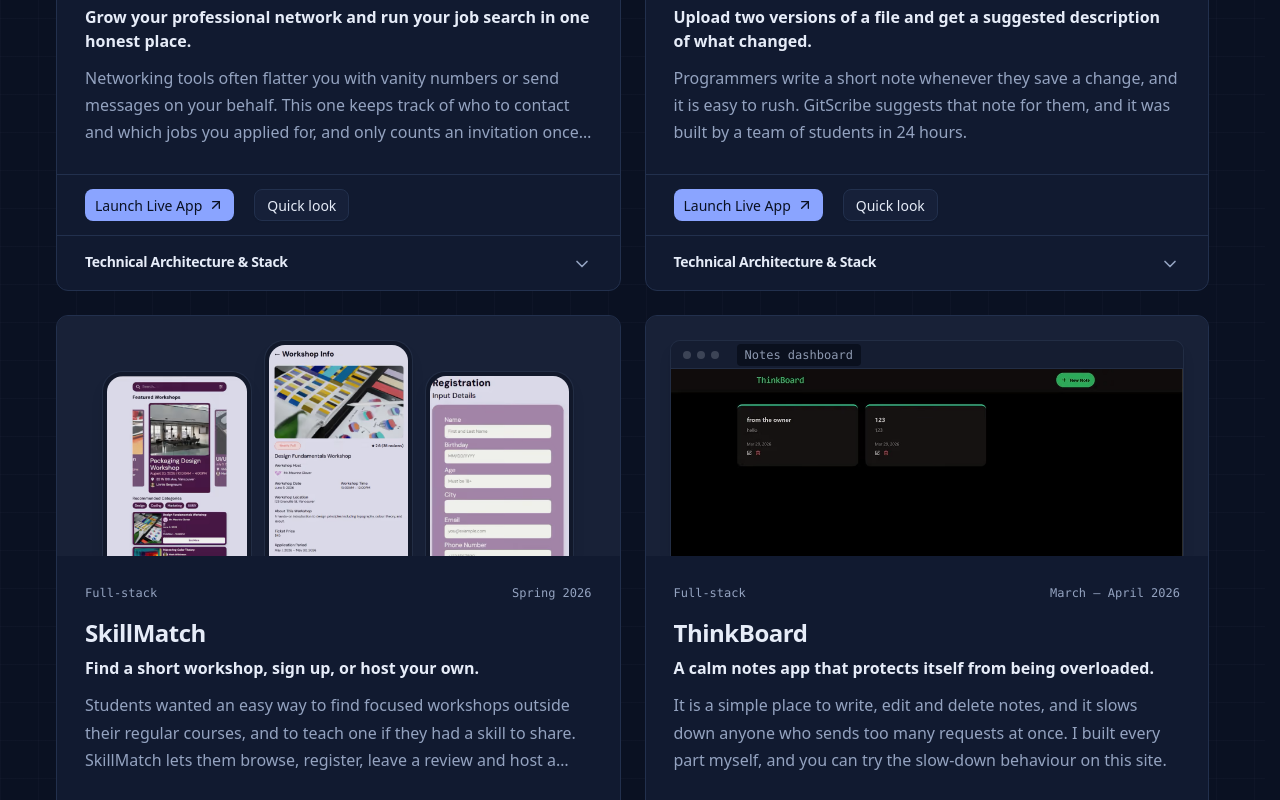
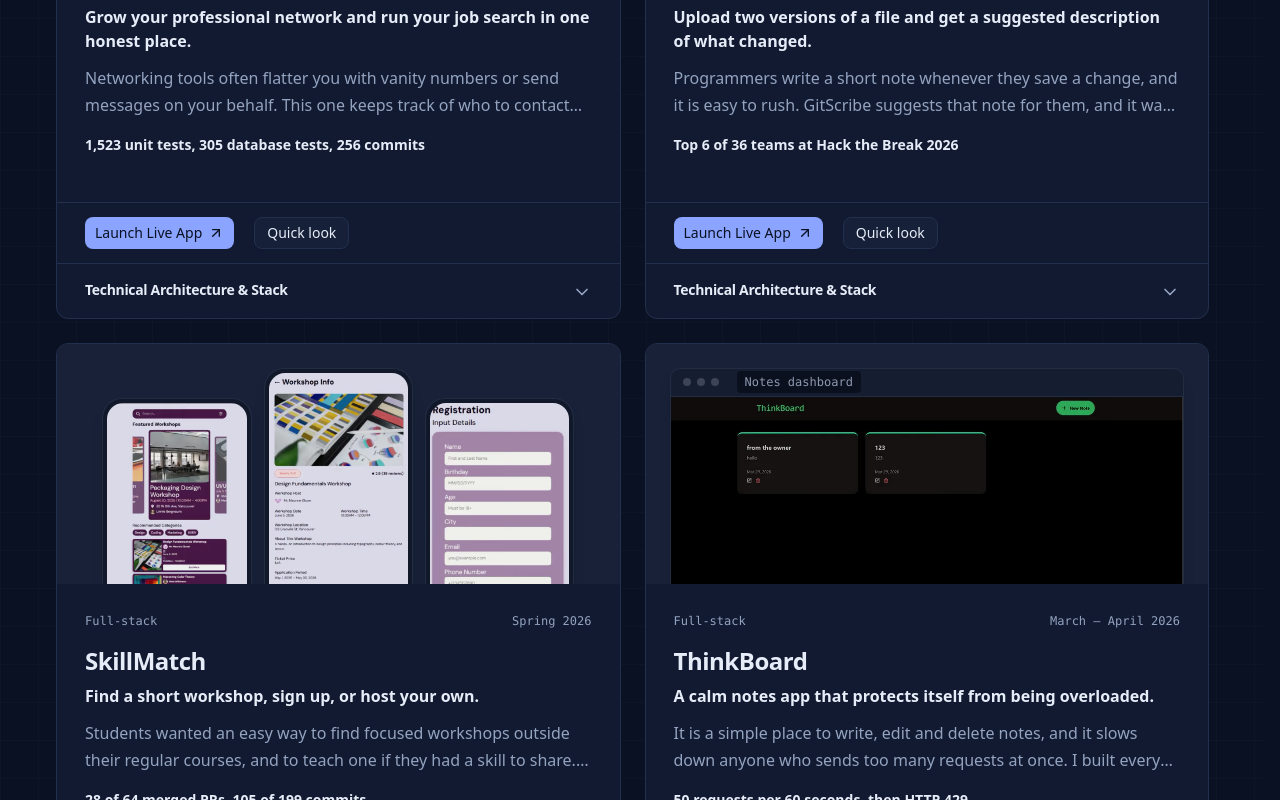
Before and after one commit to ShervinBabaei2007/Shervin-Portfolio, a React (Vite) app: page /projects in a window 1280 px wide. Shown: the part 780-1580 px from the top of the page. Built offline with nearby package versions, Linux system fonts and the light colour scheme; a web font is replaced by a local one.

Commit message:
feat: project cards show the verifiable result on the card face
Co-Authored-By: Claude Sonnet 5.5 <noreply@anthropic.com>

```diff
--- a/src/components/home/AtAGlance.tsx
+++ b/src/components/home/AtAGlance.tsx
@@ -48,7 +48,7 @@ function AtAGlance() {
                 <Link
                   className="flex h-full flex-col px-8 py-8 no-underline transition-colors hover:bg-muted focus-visible:bg-muted focus-visible:outline-2 focus-visible:-outline-offset-2 focus-visible:outline-ring max-[620px]:px-5 max-[620px]:py-6"
                   to={to}
-                  aria-label={`${prefix ? `${prefix} ` : ''}${value} ${label}, ${detail}`}
+                  aria-label={`${prefix ? `${prefix} ` : ''}${value.toLocaleString('en-CA')} ${label}, ${detail}`}
                 >
                   <p className="text-[clamp(2.25rem,1.6rem+2vw,3.25rem)] leading-none font-semibold tracking-tight tabular-nums">
                     {prefix && (
--- a/src/components/home/ProjectCard.tsx
+++ b/src/components/home/ProjectCard.tsx
@@ -145,7 +145,10 @@ function ProjectCard({ project, revealDelay = 0 }: { project: Project; revealDel
             </div>
             <h3 className="mt-4 text-h3 font-semibold">{project.name}</h3>
             <p className="mt-2 font-semibold">{project.tagline}</p>
-            <p className="mt-3 line-clamp-3 leading-[1.7] text-muted-foreground">{project.nonTechnicalSummary}</p>
+            <p className="mt-3 line-clamp-2 leading-[1.7] text-muted-foreground">{project.nonTechnicalSummary}</p>
+            <p className="mt-4 min-h-[2lh] text-sm leading-snug font-semibold" data-card-result>
+              {project.highlight}
+            </p>
           </div>
         </Link>
         <div
```
